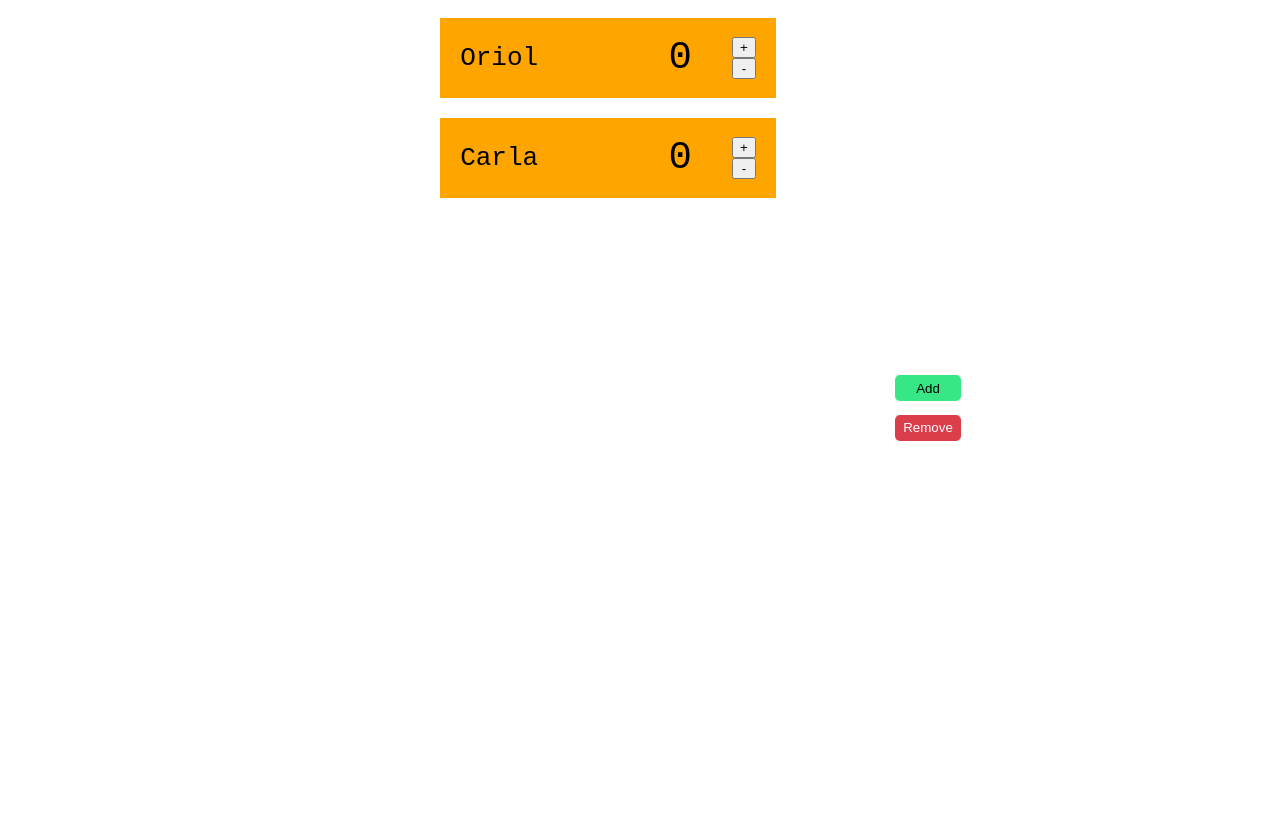
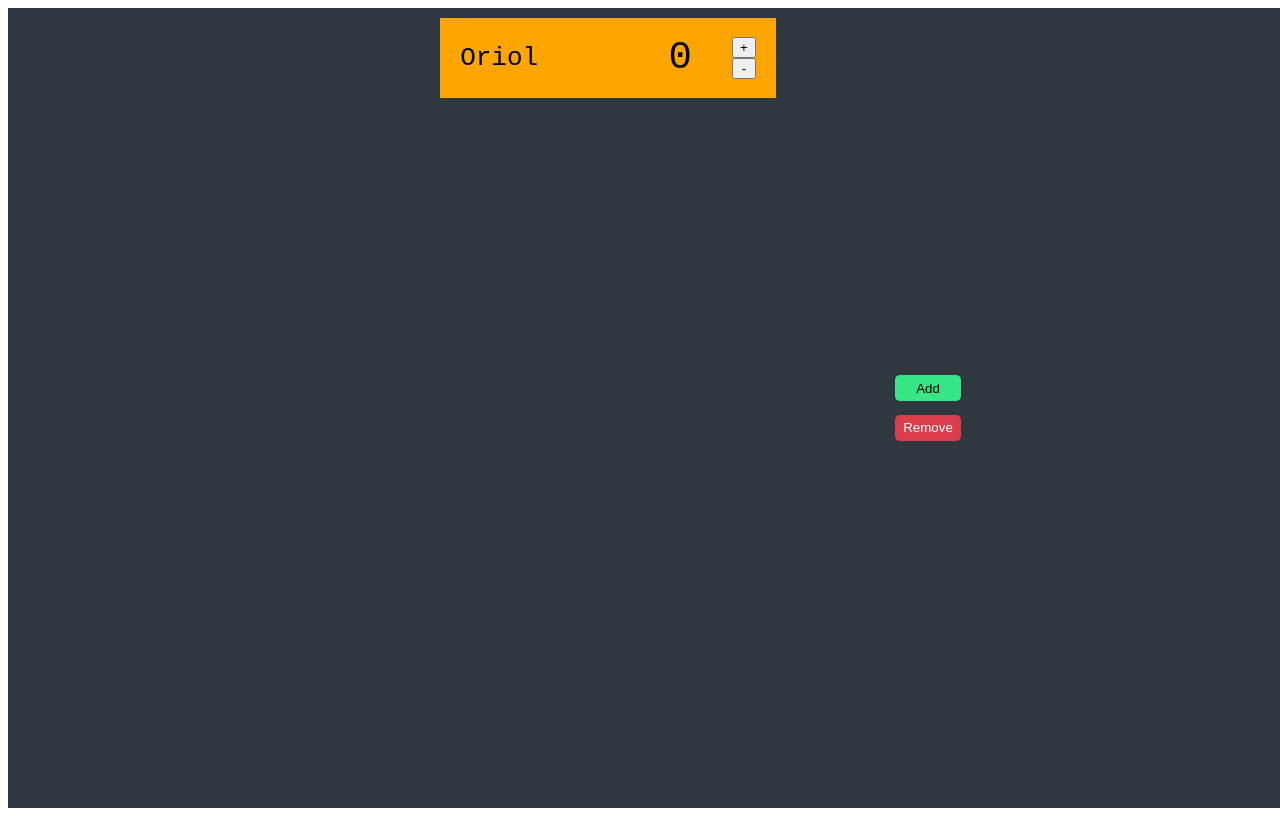
Before and after one commit to OriolOr/CatanCounter, a React app in the folder frontweb/: page / in a window 1280 px wide. Built offline with nearby package versions, Linux system fonts and the light colour scheme.

Commit message:
update appl styles

```diff
--- a/frontweb/src/components/board/board.styles.css
+++ b/frontweb/src/components/board/board.styles.css
@@ -28,7 +28,15 @@
   background-color: #37e684;
 }
 
+#addButton:hover{
+  background-color: #30ed6f;
+}
+
 #removeButton{
   color : white;
   background-color: #dc3d4b;
 }
+#removeButton:hover{
+
+  background-color: #fa4454;
+}
--- a/frontweb/src/components/board/board.tsx
+++ b/frontweb/src/components/board/board.tsx
@@ -5,7 +5,7 @@ import Card from "../card/card";
 
 const Board: React.FC = () => {
 
-  const [playerList, setPlayer] = useState([{name: "Oriol" , points : 0},{name: "Carla" , points : 0}]);
+  const [playerList, setPlayer] = useState([{name: "Oriol" , points : 0}]);
   return (
     <React.Fragment>
       <div className="boardContainer">
--- a/frontweb/src/index.styles.css
+++ b/frontweb/src/index.styles.css
@@ -1,7 +1,8 @@
 .appContainer {
+  background-color: #30383f;
   display: flex;
   justify-content: center;
   height: 100vh;
   width: 100vw;
-  margin: 0;
+  margin: none;
 }
```
